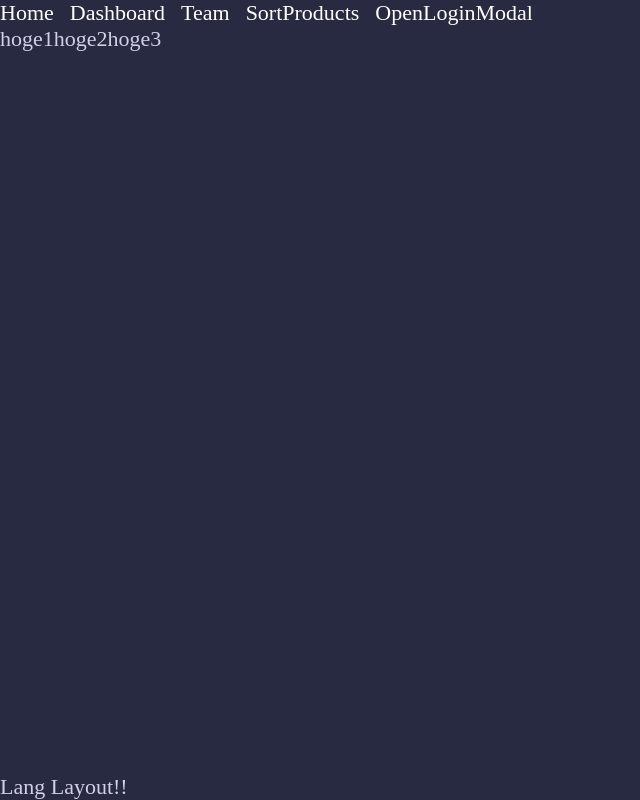
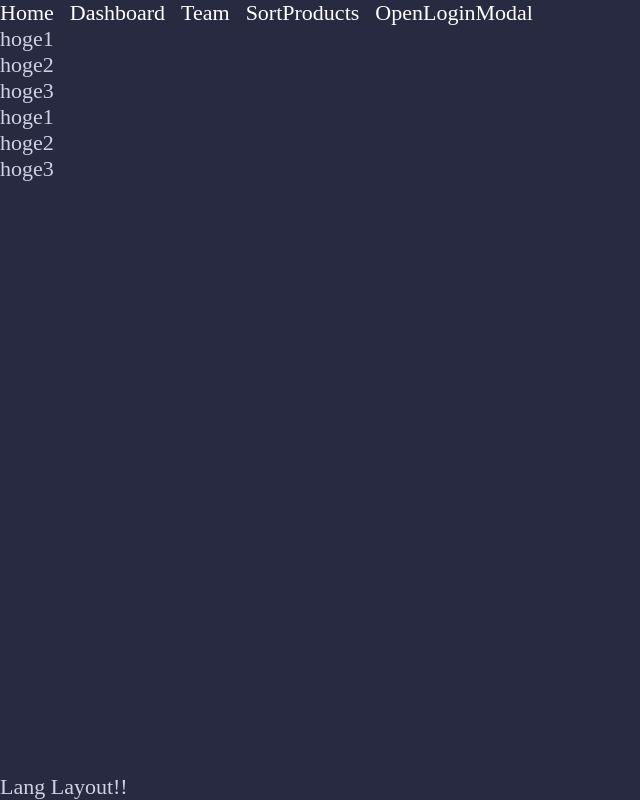
Before and after one commit to HaJaehyeong/study, a Next.js app: page /en/fetch in a window 1280 px wide. Shown: the whole page, without its empty margins (0-640 px from the left). Built offline with nearby package versions, Linux system fonts and the light colour scheme; no server answers.

Commit message:
Next.js Data Fetching: fetch API

```diff
--- /dev/null
+++ b/src/app/[lang]/(data-fetching)/fetch/_components/navigation/navigation.tsx
@@ -0,0 +1,26 @@
+import { API_URL } from '@/app/[lang]/constants/constants';
+import { Suspense } from 'react';
+
+const Cart = async () => {
+  const data = await fetch(`${API_URL}/api/data-fetching`).then((res) => res.json());
+
+  return (
+    <>
+      {data.kusas.map((kusa: { hoge: string }, index: number) => (
+        <div key={kusa.hoge}>{kusa.hoge}</div>
+      ))}
+    </>
+  );
+};
+
+const FetchNavigation: React.FC = () => {
+  return (
+    <>
+      <Suspense fallback={<>Loading~</>}>
+        <Cart />
+      </Suspense>
+    </>
+  );
+};
+
+export default FetchNavigation;
--- a/src/app/[lang]/(data-fetching)/fetch/page.tsx
+++ b/src/app/[lang]/(data-fetching)/fetch/page.tsx
@@ -1,9 +1,23 @@
 import { API_URL } from '../../constants/constants';
+import FetchNavigation from './_components/navigation/navigation';
 
 const DataFetchingPage: React.FC = async () => {
-  const data = await fetch(`${API_URL}/api/data-fetching`).then((res) => res.json());
+  // NOTE(hajae): fetch(Web API)는 Server Components, Route Handlers, 및 Server Actions에서 사용 가능
+  const data = await fetch(`${API_URL}/api/data-fetching`, { cache: 'force-cache' }).then((res) => res.json());
 
-  return <>{data.kusas.map((kusa: { hoge: string }) => kusa.hoge)}</>;
+  /**
+   * 기본적으로 fetch 요청은 새로운 데이터를 검색합니다. 이를 사용하면 전체 경로가 동적으로 렌더링되며 데이터는 캐시되지 않습니다.
+   * fetch 요청을 캐시하려면 cache 옵션을 force-cache로 설정합니다. 이렇게 하면 데이터가 캐시되며, 해당 구성 요소가 정적으로 렌더링됩니다:
+   */
+
+  return (
+    <>
+      {data.kusas.map((kusa: { hoge: string }, index: number) => (
+        <div key={kusa.hoge}>{kusa.hoge}</div>
+      ))}
+      <FetchNavigation />
+    </>
+  );
 };
 
 export default DataFetchingPage;
```
